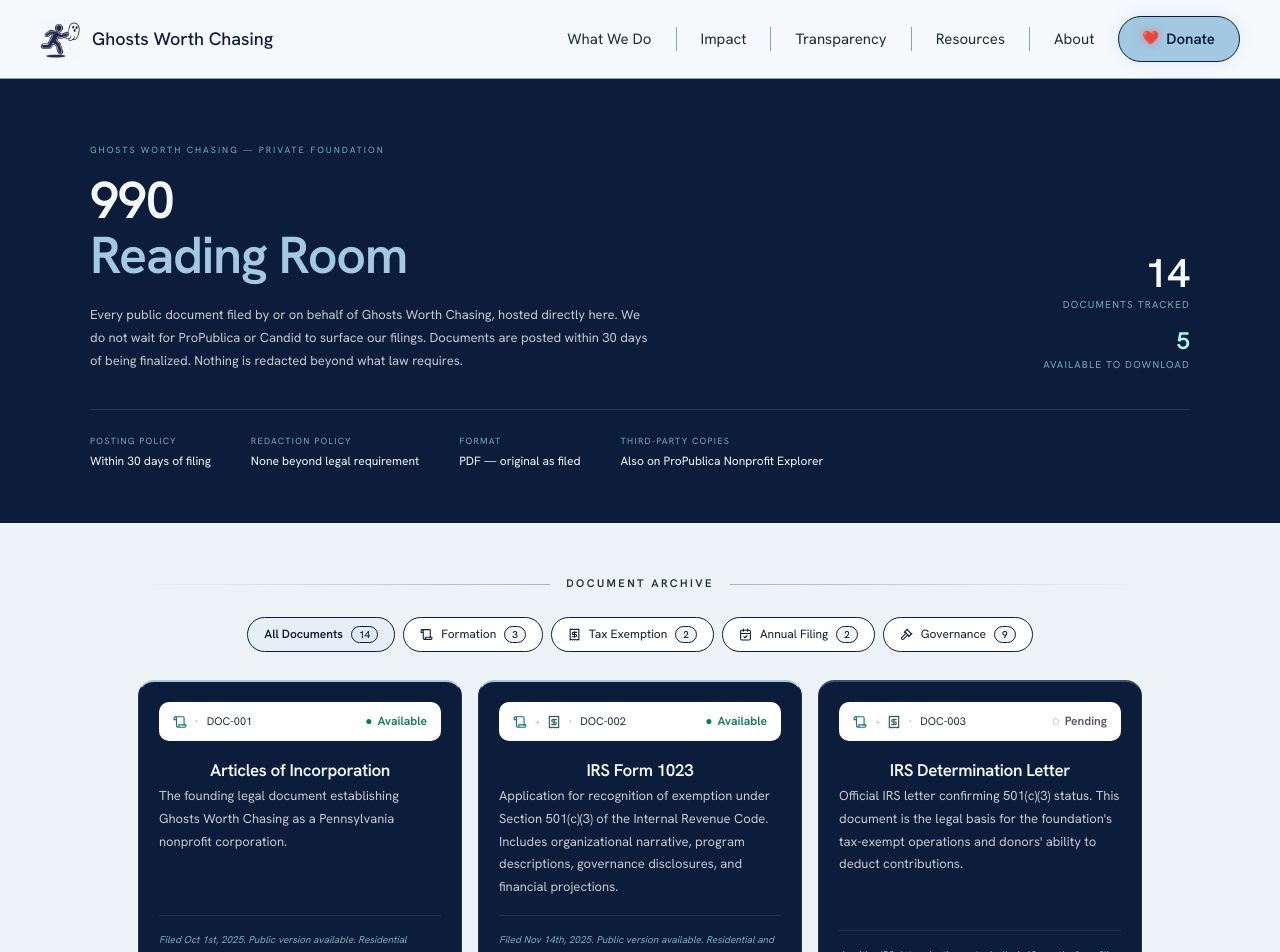
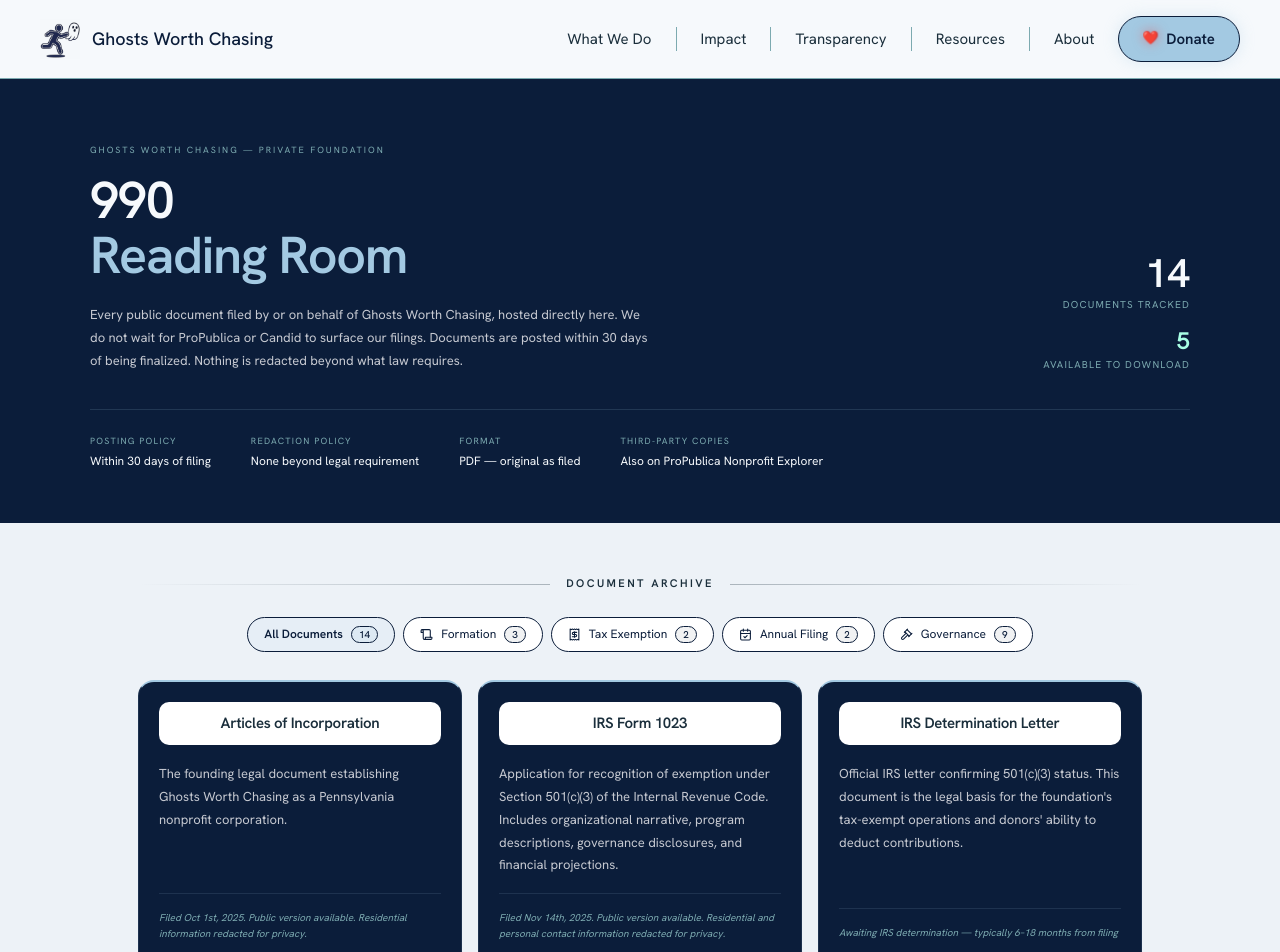
Before and after one commit to Roco41589/ghosts-worth-chasing-site, a Next.js app in the folder ghosts-redesign/: page /transparency/documents in a window 1280 px wide. Shown: the top 952 px of the page. Built offline with nearby package versions, Linux system fonts and the light colour scheme.

Commit message:
Update page.tsx

```diff
--- a/ghosts-redesign/app/transparency/documents/page.tsx
+++ b/ghosts-redesign/app/transparency/documents/page.tsx
@@ -255,7 +255,6 @@ function TypeFilterPill({ label, active, count, onClick }: { label: string; acti
 function DocumentCard({ doc, index, mounted }: { doc: GWCDocument; index: number; mounted: boolean }) {
   const [hovered, setHovered] = useState(false);
   const primaryCfg = DOC_TYPES[doc.type[0]] || { color: C.orchid, darkColor: "#5A4E6E", Icon: Gavel };
-  const statusCfg  = STATUS_CONFIG[doc.status] || { color: C.tealGrey, darkColor: "#2E5F65", dot: "○", label: doc.status };
   const isAvailable = doc.status === "Available";
 
   return (
@@ -264,7 +263,7 @@ function DocumentCard({ doc, index, mounted }: { doc: GWCDocument; index: number
       onMouseLeave={() => setHovered(false)}
       style={{
         border:       `1px solid ${hovered ? primaryCfg.color + "50" : "rgba(163,201,226,0.12)"}`,
-        borderTop:    `2px solid ${isAvailable ? primaryCfg.color : primaryCfg.color + "50"}`,
+        borderTop:    `2px solid ${primaryCfg.color}`,
         borderRadius: 16, padding: "20px",
         background:   hovered ? "#0F2444" : C.navy,
         transition:   "all 0.2s ease",
@@ -273,38 +272,36 @@ function DocumentCard({ doc, index, mounted }: { doc: GWCDocument; index: number
         transitionDelay: `${index * 0.04}s`, display: "flex", flexDirection: "column",
       }}
     >
-      {/* Card header — multiple type icons supported */}
+      {/* Top white container — title only */}
       <div style={{
-        display: "flex", justifyContent: "space-between", alignItems: "center",
-        background: "white", borderRadius: 10, padding: "10px 14px", marginBottom: 18,
+        background: "white", borderRadius: 10, padding: "12px 16px", marginBottom: 18, textAlign: "center",
       }}>
-        <div style={{ display: "flex", gap: 8, alignItems: "center" }}>
-          {/* Render one icon per type */}
+        <h3 style={{ fontSize: 15, fontWeight: 700, color: C.slateInk, fontFamily: "Hanken Grotesk, sans-serif", margin: 0, lineHeight: 1.3 }}>{doc.title}</h3>
+        {doc.subtitle && <p style={{ fontSize: 12, color: C.tealGrey, margin: "4px 0 0", fontFamily: "Hanken Grotesk, sans-serif" }}>{doc.subtitle}</p>}
+      </div>
+
+      <p style={{ fontSize: 13, color: C.orchid, lineHeight: 1.75, fontFamily: "Hanken Grotesk, sans-serif", margin: "0 0 16px", flexGrow: 1 }}>{doc.description}</p>
+
+      <div style={{ borderTop: "1px solid rgba(163,201,226,0.12)", paddingTop: 16, marginTop: "auto" }}>
+        <p style={{ fontSize: 10, color: C.tealGrey, fontFamily: "Hanken Grotesk, sans-serif", margin: "0 0 12px", lineHeight: 1.6, fontStyle: "italic" }}>{doc.statusNote}</p>
+
+        {/* Icons + DOC-ID row */}
+        <div style={{ display: "flex", alignItems: "center", gap: 6, marginBottom: 12 }}>
           {doc.type.map((t, i) => {
             const cfg = DOC_TYPES[t];
             if (!cfg) return null;
             const { Icon } = cfg;
             return (
-              <span key={t} style={{ display: "flex", alignItems: "center", gap: i === 0 ? 0 : 4 }}>
-                {i > 0 && <span style={{ fontSize: 10, color: C.slateInk, opacity: 0.3, marginRight: 2 }}>+</span>}
-                <Icon size={14} color={cfg.darkColor} strokeWidth={2} />
+              <span key={t} style={{ display: "flex", alignItems: "center", gap: 4 }}>
+                {i > 0 && <span style={{ fontSize: 10, color: C.tealGrey, opacity: 0.5 }}>+</span>}
+                <Icon size={13} color={cfg.color} strokeWidth={1.75} />
               </span>
             );
           })}
-          <span style={{ fontSize: 11, color: C.slateInk, fontFamily: "Hanken Grotesk, sans-serif", opacity: 0.5 }}>·</span>
-          <span style={{ fontSize: 11, color: C.slateInk, fontFamily: "Hanken Grotesk, sans-serif" }}>{doc.id}</span>
+          <span style={{ fontSize: 10, color: C.tealGrey, opacity: 0.4 }}>·</span>
+          <span style={{ fontSize: 11, color: C.tealGrey, fontFamily: "Hanken Grotesk, sans-serif", letterSpacing: "0.06em" }}>{doc.id}</span>
         </div>
-        <span style={{ fontSize: 12, color: statusCfg.darkColor, fontFamily: "Hanken Grotesk, sans-serif", display: "flex", alignItems: "center", gap: 5, fontWeight: 600 }}>
-          <span>{statusCfg.dot}</span>{statusCfg.label}
-        </span>
-      </div>
 
-      <h3 style={{ fontSize: 17, fontWeight: 600, color: C.mist, fontFamily: "Hanken Grotesk, sans-serif", margin: "0 0 4px", lineHeight: 1.3, textAlign: "center" }}>{doc.title}</h3>
-      {doc.subtitle && <p style={{ fontSize: 13, color: C.tealGrey, margin: "0 0 12px", fontFamily: "Hanken Grotesk, sans-serif" }}>{doc.subtitle}</p>}
-      <p style={{ fontSize: 13, color: C.orchid, lineHeight: 1.75, fontFamily: "Hanken Grotesk, sans-serif", margin: "0 0 16px", flexGrow: 1 }}>{doc.description}</p>
-
-      <div style={{ borderTop: "1px solid rgba(163,201,226,0.12)", paddingTop: 16, marginTop: "auto" }}>
-        <p style={{ fontSize: 10, color: C.tealGrey, fontFamily: "Hanken Grotesk, sans-serif", margin: "0 0 12px", lineHeight: 1.6, fontStyle: "italic" }}>{doc.statusNote}</p>
         <div style={{ display: "flex", justifyContent: "space-between", alignItems: "center" }}>
           <div style={{ display: "flex", gap: 16 }}>
             {doc.filedDate && (
```
